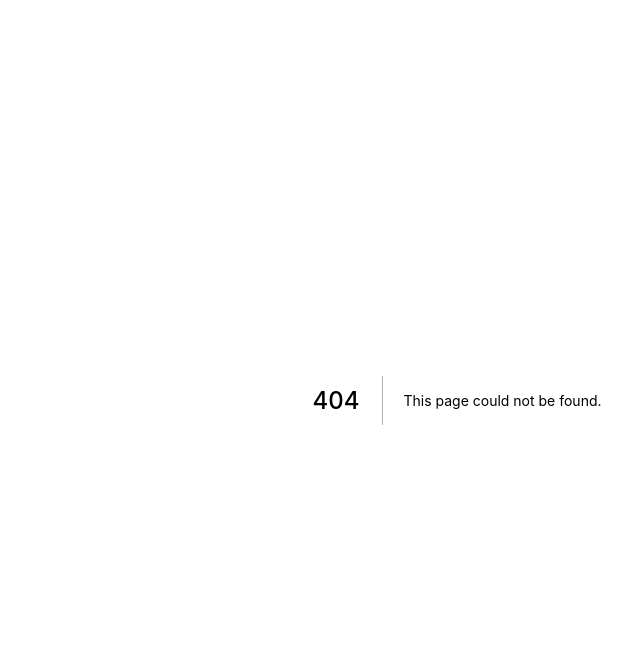
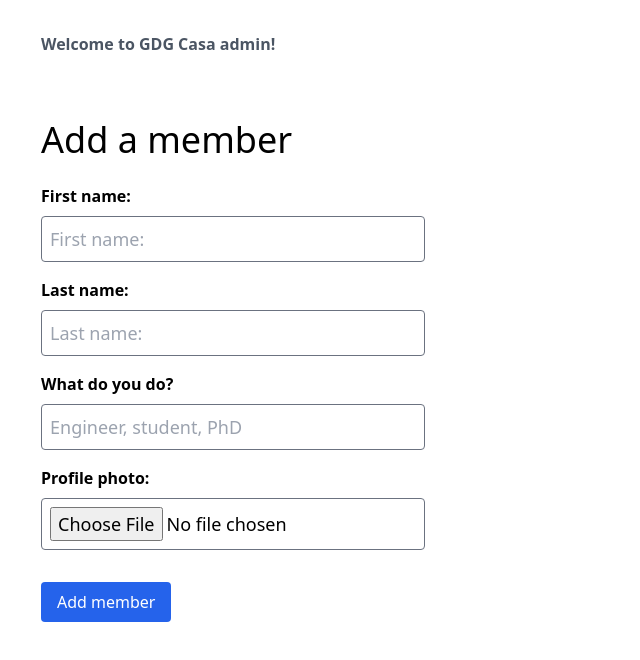
Before and after one commit to gdgcasa/gdgcasablanca-admin, a Next.js app: page /members/add in a window 1280 px wide. Before the commit this address had no page. Shown: the top 660 px of the page, without its empty margins (183-823 px from the left). Built offline with nearby package versions, Linux system fonts and the light colour scheme.

Commit message:
chore: add members page & api endpoint

```diff
--- a/pages/api/hello.js
+++ /dev/null
@@ -1,5 +0,0 @@
-// Next.js API route support: https://nextjs.org/docs/api-routes/introduction
-
-export default (req, res) => {
-  res.status(200).json({ name: 'John Doe' })
-}
--- /dev/null
+++ b/pages/api/members/add.ts
@@ -0,0 +1,7 @@
+import { NextApiRequest, NextApiResponse } from 'next'
+
+export default (req: NextApiRequest, res: NextApiResponse) => {
+  console.log(req.body)
+
+  res.status(200).json({ name: 'John Doe' })
+}
--- a/pages/index.tsx
+++ b/pages/index.tsx
@@ -1,18 +1,25 @@
 import Head from 'next/head'
+import Link from 'next/link'
 
 export default function Home() {
   return (
     <div>
       <Head>
-        <title>Create Next App</title>
-        <meta name='description' content='Generated by create next app' />
+        <title>GDG Casablanca Admin</title>
+        <meta name='description' content='Admin - GDG Casablanca' />
         <link rel='icon' href='/favicon.ico' />
       </Head>
 
       <main>
-        <h1>
-          Welcome to <a href='https://gdgcasalbanca.com'>GDG Casa admin!</a>
+        <h1 className='p-4 md:p-8 md:max-w-4xl mx-auto text-gray-600 font-bold'>
+          Welcome to <a href='https://gdgcasablanca.com'>GDG Casa admin!</a>
         </h1>
+
+        <section className='p-4 md:p-8 md:max-w-4xl mx-auto'>
+          <Link href='/members/add'>
+            <a>Add a member</a>
+          </Link>
+        </section>
       </main>
 
       <footer></footer>
--- /dev/null
+++ b/pages/members/add.tsx
@@ -0,0 +1,103 @@
+import Head from 'next/head'
+import * as React from 'react'
+
+import Input from '@/components/input'
+
+export default function Home() {
+  const [formDataState, setFormDataState] = React.useState<
+    Record<string, string | Blob>
+  >({})
+  function handleSubmit(event: React.FormEvent<HTMLFormElement>): void {
+    event.preventDefault()
+
+    const formData = new FormData()
+
+    Object.entries(formDataState).forEach(([key, value]) => {
+      formData.append(key, value)
+    })
+
+    fetch('/api/members/add', { method: 'POST', body: formData })
+  }
+
+  function handleChangle(event: React.FormEvent<HTMLInputElement>) {
+    const name = event.currentTarget.name
+
+    let value: string | Blob = event.currentTarget.value
+    if (event.currentTarget.type === 'file') {
+      value = event.currentTarget.files[0]
+    }
+
+    setFormDataState((prevData) => ({ ...prevData, [name]: value }))
+  }
+
+  return (
+    <div>
+      <Head>
+        <title>Add a member - GDG Casablanca Admin</title>
+        <meta name='description' content='Admin - GDG Casablanca' />
+        <link rel='icon' href='/favicon.ico' />
+      </Head>
+
+      <main>
+        <h1 className='p-4 md:p-8 md:max-w-4xl mx-auto text-gray-600 font-bold'>
+          Welcome to <a href='https://gdgcasablanca.com'>GDG Casa admin!</a>
+        </h1>
+
+        <section className='p-4 md:p-8 md:max-w-4xl mx-auto'>
+          <h2 className=' mb-4 md:mb-6 text-2xl md:text-4xl font-light'>
+            Add a member
+          </h2>
+
+          <form onSubmit={handleSubmit}>
+            <div className='flex flex-col gap-y-4 items-start max-w-sm'>
+              <Input
+                id='firstname'
+                name='firstname'
+                label='First name:'
+                placeholder='First name:'
+                inputProps={{ onChange: handleChangle, required: true }}
+              />
+
+              <Input
+                id='lastname'
+                name='lastname'
+                label='Last name:'
+                placeholder='Last name:'
+                inputProps={{ onChange: handleChangle, required: true }}
+              />
+
+              <Input
+                id='occupation'
+                name='occupation'
+                label='What do you do?'
+                placeholder='Engineer, student, PhD'
+                inputProps={{ onChange: handleChangle, required: true }}
+              />
+
+              <Input
+                id='photo'
+                name='photo'
+                label='Profile photo:'
+                type='file'
+                inputProps={{
+                  accept: 'image/*',
+                  onChange: handleChangle,
+                  required: true,
+                }}
+              />
+            </div>
+
+            <button
+              type='submit'
+              className='mt-6 md:mt-8 px-4 py-2 rounded text-white bg-blue-600 hover:bg-blue-800'
+            >
+              Add member
+            </button>
+          </form>
+        </section>
+      </main>
+
+      <footer></footer>
+    </div>
+  )
+}
--- /dev/null
+++ b/src/components/input.tsx
@@ -0,0 +1,35 @@
+import * as React from 'react'
+
+type IProps = {
+  label: string
+  id?: string
+  name?: string
+  type?: string
+  placeholder?: string
+  inputProps?: React.InputHTMLAttributes<HTMLInputElement>
+}
+
+export default function Input({
+  label,
+  placeholder,
+  name,
+  id,
+  type = 'text',
+  inputProps,
+}: IProps) {
+  return (
+    <div className='flex flex-col w-full'>
+      <label htmlFor={id} className='font-bold mb-1 md:mb-2 self-start'>
+        {label}
+      </label>
+      <input
+        type={type}
+        id={id}
+        placeholder={placeholder}
+        name={name}
+        {...inputProps}
+        className='p-2 text-lg rounded border border-gray-500 hover:border-gray-700 focus:border-gray-900'
+      />
+    </div>
+  )
+}
```
